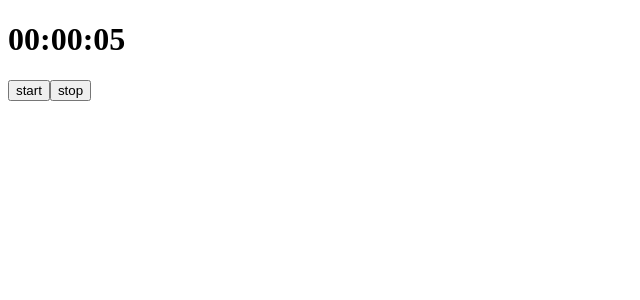
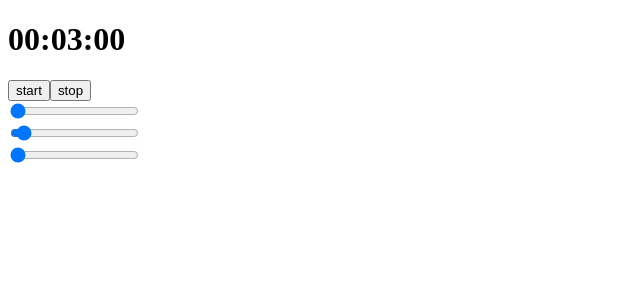
Before and after one commit to seita1996/frontimer, a React app: page / in a window 1280 px wide. Shown: the top 300 px of the page, without its empty margins (0-640 px from the left). Built offline with nearby package versions, Linux system fonts and the light colour scheme.

Commit message:
Added time setting slider

```diff
--- a/src/components/Clock.tsx
+++ b/src/components/Clock.tsx
@@ -9,6 +9,11 @@ export const Clock: React.FC<Props> = ({maxSec = 0}) => {
   const [count, setCount] = useState(maxSec)
   const [clock, setClock] = useState('00:00:00')
   const intervalRef = useRef(-1)
+
+  // Redraw timers by updating state when there is a change in props from the parent component
+  useEffect(() => {
+    setCount(maxSec)
+  }, [maxSec])
 
   useEffect(() => {
     setClock(convert_hhmmss(count))
--- /dev/null
+++ b/src/components/Slider.css
@@ -0,0 +1,28 @@
+.input-range[type=range] {
+  -webkit-appearance: none;
+  appearance: none;
+  background-color: #fff;
+  height: 5px;
+  width: 100%;
+  border-radius: 6px;
+}
+.input-range[type=range]:focus, .input-range[type=range]:active {
+  outline: none;
+}
+.input-range[type=range]::-webkit-slider-thumb {
+  -webkit-appearance: none;
+  appearance: none;
+  cursor: pointer;
+  position: relative;
+  border: 2px solid rgba(0, 0, 0, 0.7);
+  width: 22px;
+  height: 22px;
+  display: block;
+  background-color: #fff;
+  border-radius: 50%;
+  -webkit-border-radius: 50%;
+}
+.input-range[type=range]:active::-webkit-slider-thumb {
+  box-shadow: 0 0 0 4px rgba(255, 255, 255, 0.6);
+  transition: 0.4s;
+}
--- /dev/null
+++ b/src/components/Slider.tsx
@@ -0,0 +1,32 @@
+import React, { useState } from 'react'
+import './Slider.css'
+
+type Props = {
+  min: number,
+  max: number,
+  defaultValue: number,
+  name: string,
+  setValue: Function
+}
+
+export const Slider: React.FC<Props> = ({min = 0, max = 10, defaultValue = 5, name = 'slider', setValue}) => {
+  return (
+    <div>
+      <input
+        type='range'
+        className='input-range'
+        name={name}
+        min={min}
+        max={max}
+        defaultValue={defaultValue}
+        onChange={(
+          ev: React.ChangeEvent<HTMLInputElement>,
+        ): void => {
+          setValue(
+            parseInt(ev.target.value, 10)
+          )
+        }}
+      />
+    </div>
+  )
+}
--- a/src/web/App.css
+++ b/src/web/App.css
@@ -2,3 +2,7 @@
   font-family: sans-serif;
   text-align: center;
 }
+
+body {
+  background-color: gray;
+}
--- a/src/web/App.tsx
+++ b/src/web/App.tsx
@@ -1,13 +1,28 @@
-import React, { useState } from 'react'
+import React, { useEffect, useState } from 'react'
 import { Clock } from '../components/Clock'
+import { Slider } from '../components/Slider'
 import './App.css'
 
 export const App = () => {
-  // const [maxSec, setMaxSec] = useState(180)
-  const [maxSec, setMaxSec] = useState(5)
+  const [maxSec, setMaxSec] = useState(180)
+  const [hour, setHour] = useState(0)
+  const [min, setMin] = useState(3)
+  const [sec, setSec] = useState(0)
+
+  const updateMaxSec = () => {
+    setMaxSec(hour * 60 * 60 + min * 60 + sec)
+  }
+
+  useEffect(() => {
+    updateMaxSec()
+  }, [hour, min, sec])
+
   return (
     <div className="container">
       <Clock maxSec={maxSec} />
+      <Slider min={0} max={23} defaultValue={hour} name={'hour'} setValue={setHour} />
+      <Slider min={0} max={59} defaultValue={min} name={'min'} setValue={setMin} />
+      <Slider min={0} max={59} defaultValue={sec} name={'sec'} setValue={setSec} />
     </div>
   )
 }
--- a/src/web/index.html
+++ b/src/web/index.html
@@ -1,5 +1,5 @@
 <!DOCTYPE html>
-<html lang="en">
+<html lang="ja">
   <head>
     <meta charset="UTF-8" />
     <meta http-equiv="Content-Security-Policy" content="default-src 'self'" />
```
